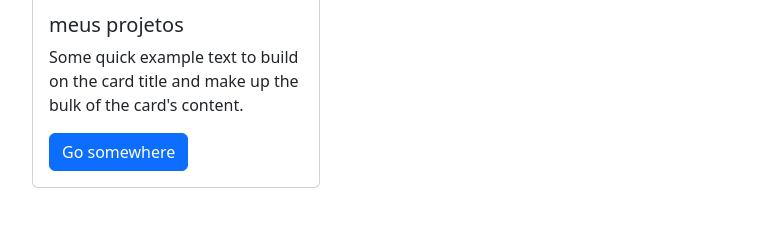
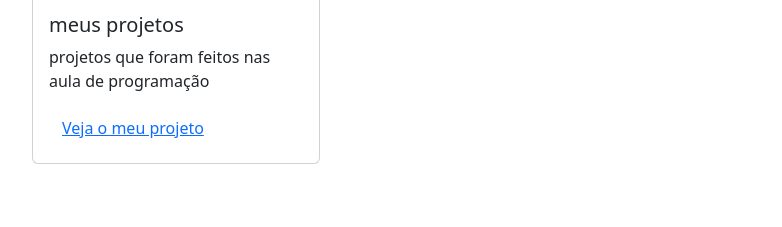
Before and after one commit to joker-original/meu-portf-lio, a plain HTML site: page index.html in a window 1280 px wide. Shown: the part 447-674 px from the top of the page, without its empty margins (50-832 px from the left). Drawn offline with nearby package versions, Linux system fonts and the light colour scheme; files whose address does not match are found by name.

Commit message:
Update index.html

```diff
--- a/index.html
+++ b/index.html
@@ -29,8 +29,8 @@
                     <img src="..." class="card-img-top" alt="...">
                     <div class="card-body">
                       <h5 class="card-title">meus projetos</h5>
-                      <p class="card-text">Some quick example text to build on the card title and make up the bulk of the card's content.</p>
-                      <a href="#" class="btn btn-primary">Go somewhere</a>
+                      <p class="card-text">projetos que foram feitos nas aula de programação</p>
+                       <button type="button" class="btn btn-link">Veja o meu projeto</button>
                     </div>
                   </div>
             </div>
```
